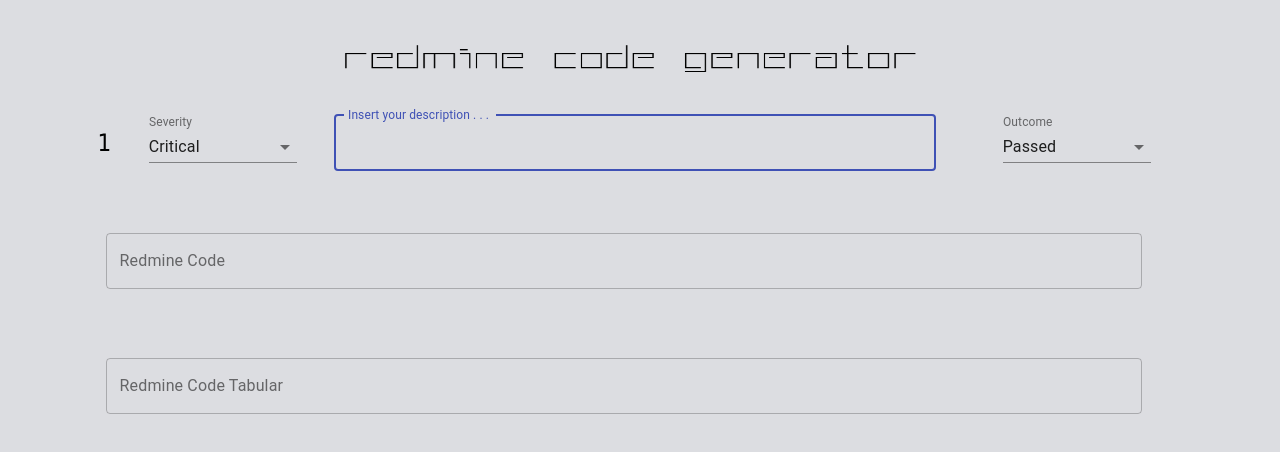
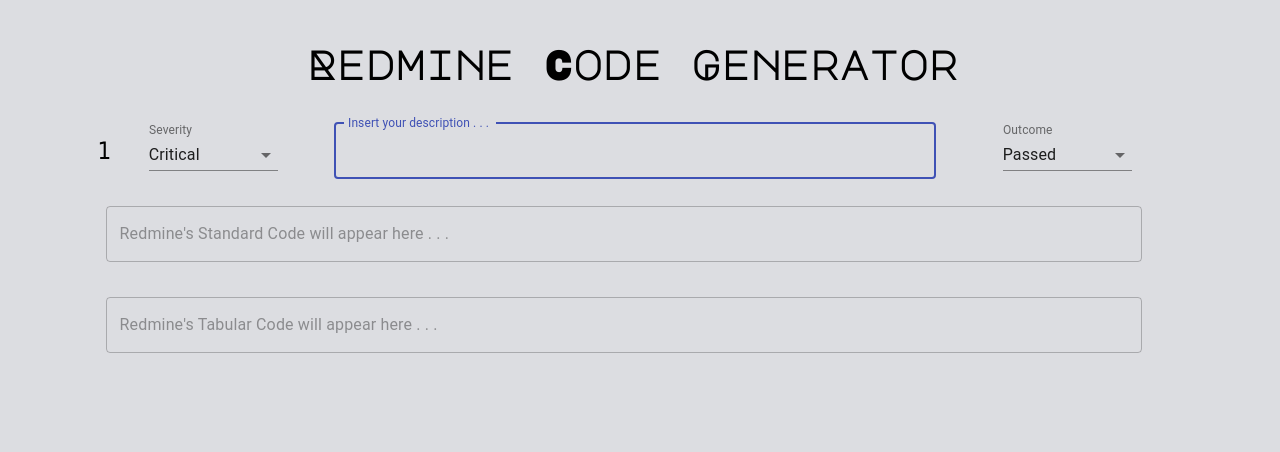
Before and after one commit to mcornaglia/redmine_comments_generator, a React (Create React App) app: page / in a window 1280 px wide. Shown: the top 452 px of the page. Built offline with nearby package versions, Linux system fonts and the light colour scheme.

Commit message:
Reposition of items

```diff
--- a/public/index.html
+++ b/public/index.html
@@ -9,7 +9,8 @@
       name="description"
       content="Web site created using create-react-app"
     />
-    <link rel="apple-touch-icon" href="logo192.png" />
+    <link href="https://fonts.googleapis.com/css?family=Major+Mono+Display&display=swap" rel="stylesheet">
+
     <!--
       manifest.json provides metadata used when your web app is installed on a
       user's mobile device or desktop. See https://developers.google.com/web/fundamentals/web-app-manifest/
@@ -23,10 +24,10 @@
       work correctly both with client-side routing and a non-root public URL.
       Learn how to configure a non-root public URL by running `npm run build`.
     -->
-    <title>React App</title>
+    <title>Redmine Code Generator</title>
   </head>
   <body>
-    <noscript>You need to enable JavaScript to run this app.</noscript>
+
     <div id="root"></div>
     <!--
       This HTML file is a template.
--- a/src/App.css
+++ b/src/App.css
@@ -1,9 +1,5 @@
 .App {
   width: 100%;
-}
-
-.App-logo {
-  height: 40vmin;
 }
 
 .App-header {
@@ -12,10 +8,6 @@
   justify-content: center;
   font-size: calc(10px + 2vmin);
   color: white;
-}
-
-.App-link {
-  color: #09d3ac;
 }
 
 .newLine {
@@ -39,7 +31,7 @@
 }
 
 #redmineCodeMultiline {
-  margin-top: 5%;
+  margin-top: 2%;
 }
 
 #redmineCodePreview {
@@ -67,3 +59,9 @@
   border-collapse: collapse;
   padding: 4px;
 }
+
+.logoText {
+  margin: -1% 0 4% 0;
+  font-family: 'Major Mono Display', monospace;
+  font-size: 40px;
+}
--- a/src/App.js
+++ b/src/App.js
@@ -112,9 +112,6 @@
           break;
       }
 
-      console.log(redmineCodePreview);
-      console.log(redmineCodeTabularPreview);
-
       this.setState({
         counterValue: counter,
         redmineCode: this.state.redmineCode + redmineCode + "\n" ,
@@ -138,7 +135,8 @@
       <React.Fragment>
         <div className="app">
         <Grid container item xs={12} spacing={2} justify="center" alignItems="center">
-          <img class="logo" src="\redmine.png" alt="My_Logo"></img>
+          <h1 class="logoText">Redmine Code Generator</h1>
+          {/* <img class="logo" src="\redmine.png" alt="My_Logo"></img> */}
         </Grid>
           <Grid container spacing={1}>
             <Grid container item xs={1} spacing={1} justify="center" alignItems="center">
@@ -168,7 +166,8 @@
 
             <Grid container item xs={12} spacing={4} justify="center" id="redmineCodeMultiline">
               <TextField
-                label="Redmine Code"
+                label={this.state.counterValue >= 1 ? "Redmine Code" : ""}
+                placeholder={this.state.counterValue < 1 ? "Redmine's Standard Code will appear here . . ." : ""}
                 id="redmineBox"
                 variant="outlined"
                 multiline
@@ -183,7 +182,8 @@
 
             <Grid container item xs={12} spacing={4} justify="center" id="redmineCodeMultiline">
               <TextField
-                label="Redmine Code Tabular"
+                label={this.state.counterValue >= 1 ? "Redmine Code Tabular" : ""}
+                placeholder={this.state.counterValue < 1 ? "Redmine's Tabular Code will appear here . . ." : ""}
                 id="redmineBox"
                 variant="outlined"
                 multiline
--- a/src/components/outcome/Outcome.css
+++ b/src/components/outcome/Outcome.css
@@ -3,5 +3,5 @@
 }
 
 .outcomeMenu {
-    width: 80%;
+    width: 70%;
 }
--- a/src/components/severity/Severity.css
+++ b/src/components/severity/Severity.css
@@ -3,5 +3,5 @@
 }
 
 .severityMenu {
-    width: 80%;
+    width: 70%;
 }
```
